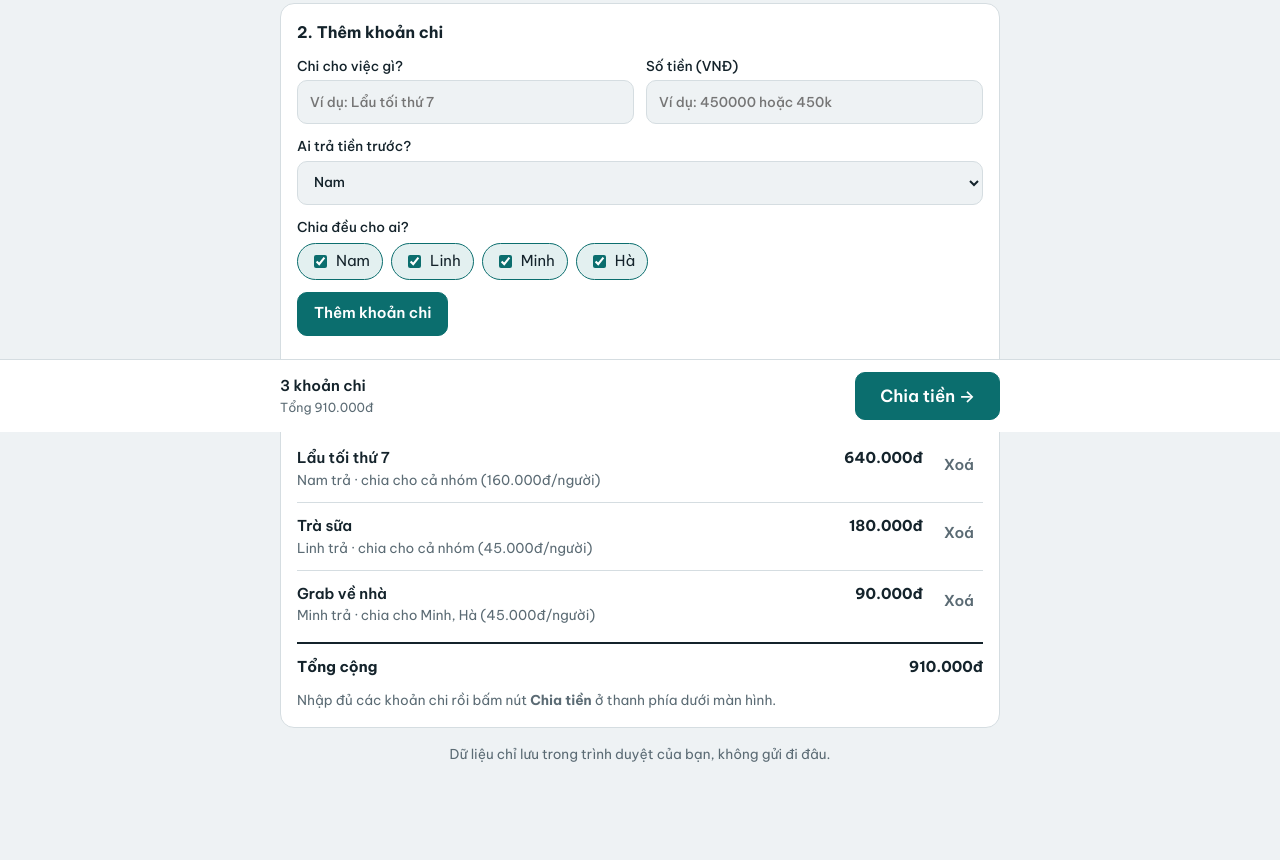
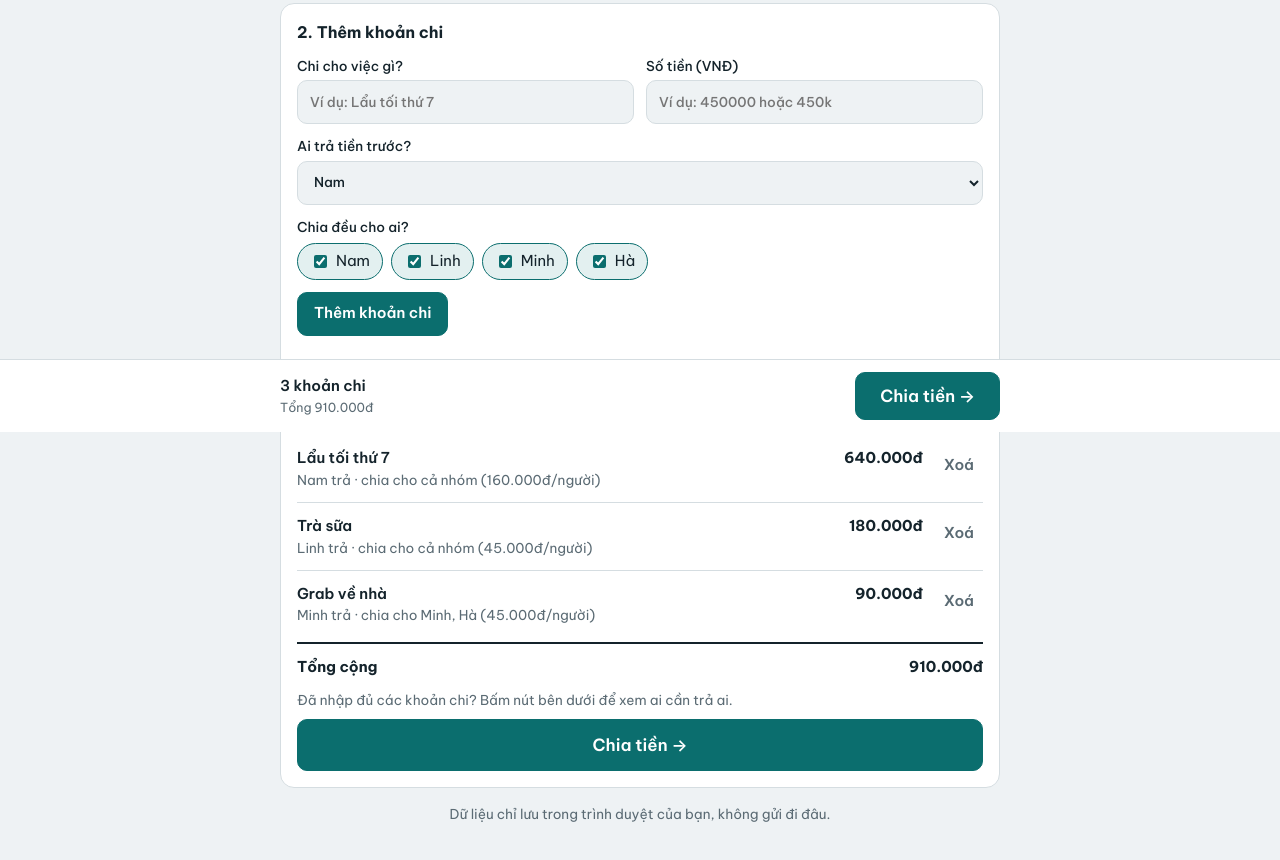
Before and after one commit to phupmiv-droid/chia-bill, a plain HTML site: page index.html in a window 1280 px wide. Shown: the part 368-1228 px from the top of the page. Drawn offline with Linux system fonts and the light colour scheme.

Commit message:
Them nut Chia tien ngay duoi danh sach khoan chi cho man hinh dien thoai
Co-Authored-By: Claude Sonnet 5.5 <noreply@anthropic.com>

```diff
--- a/index.html
+++ b/index.html
@@ -90,7 +90,8 @@
   .total { display:flex; justify-content:space-between; border-top:2px solid var(--ink); margin-top:4px; padding-top:12px; font-weight:700; }
   .empty { color:var(--muted); margin:0; }
   .err.ok { color:var(--pos); }
-  .hint { margin:12px 0 0; }
+  .hint { margin:12px 0 8px; }
+  button.wide { width:100%; min-height:52px; font-size:1.05rem; }
   #resultCard { border:2px solid var(--accent); scroll-margin-top:16px; }
   .bar { position:fixed; left:0; right:0; bottom:0; z-index:5; background:var(--surface); border-top:1px solid var(--line);
     padding-block:12px calc(12px + env(safe-area-inset-bottom, 0px));
@@ -150,7 +151,10 @@
   <section class="card">
     <h2>3. Các khoản đã chi</h2>
     <div id="expList"></div>
-    <p class="hint muted small" id="listHint">Nhập đủ các khoản chi rồi bấm nút <strong>Chia tiền</strong> ở thanh phía dưới màn hình.</p>
+    <div id="listFoot">
+      <p class="hint muted small">Đã nhập đủ các khoản chi? Bấm nút bên dưới để xem ai cần trả ai.</p>
+      <button type="button" class="primary wide" id="calcBtn2">Chia tiền →</button>
+    </div>
   </section>
 
   <section class="card" id="resultCard" aria-live="polite" hidden></section>
@@ -305,7 +309,7 @@
     renderPeople();
     var c = compute();
     $("bar").hidden = !state.expenses.length;
-    $("listHint").hidden = !state.expenses.length;
+    $("listFoot").hidden = !state.expenses.length;
     $("barInfo").innerHTML = state.expenses.length + " khoản chi<small>Tổng " + money(c.total) + "</small>";
     renderResult(c);
     renderExpenses(c);
@@ -354,11 +358,13 @@
     err.textContent = "Đã thêm “" + title + "”. Thêm khoản khác hoặc bấm Chia tiền ở thanh dưới.";
   });
 
-  $("calcBtn").onclick = function () {
+  function calc() {
     showResult = true; render();
     var reduce = window.matchMedia && matchMedia("(prefers-reduced-motion: reduce)").matches;
     $("resultCard").scrollIntoView({behavior: reduce ? "auto" : "smooth", block: "start"});
-  };
+  }
+  $("calcBtn").onclick = calc;
+  $("calcBtn2").onclick = calc;
 
   $("resetBtn").onclick = function () { state = {example:false, people:[], expenses:[]}; showResult = false; save(); render(); $("personName").focus(); };
 
```
